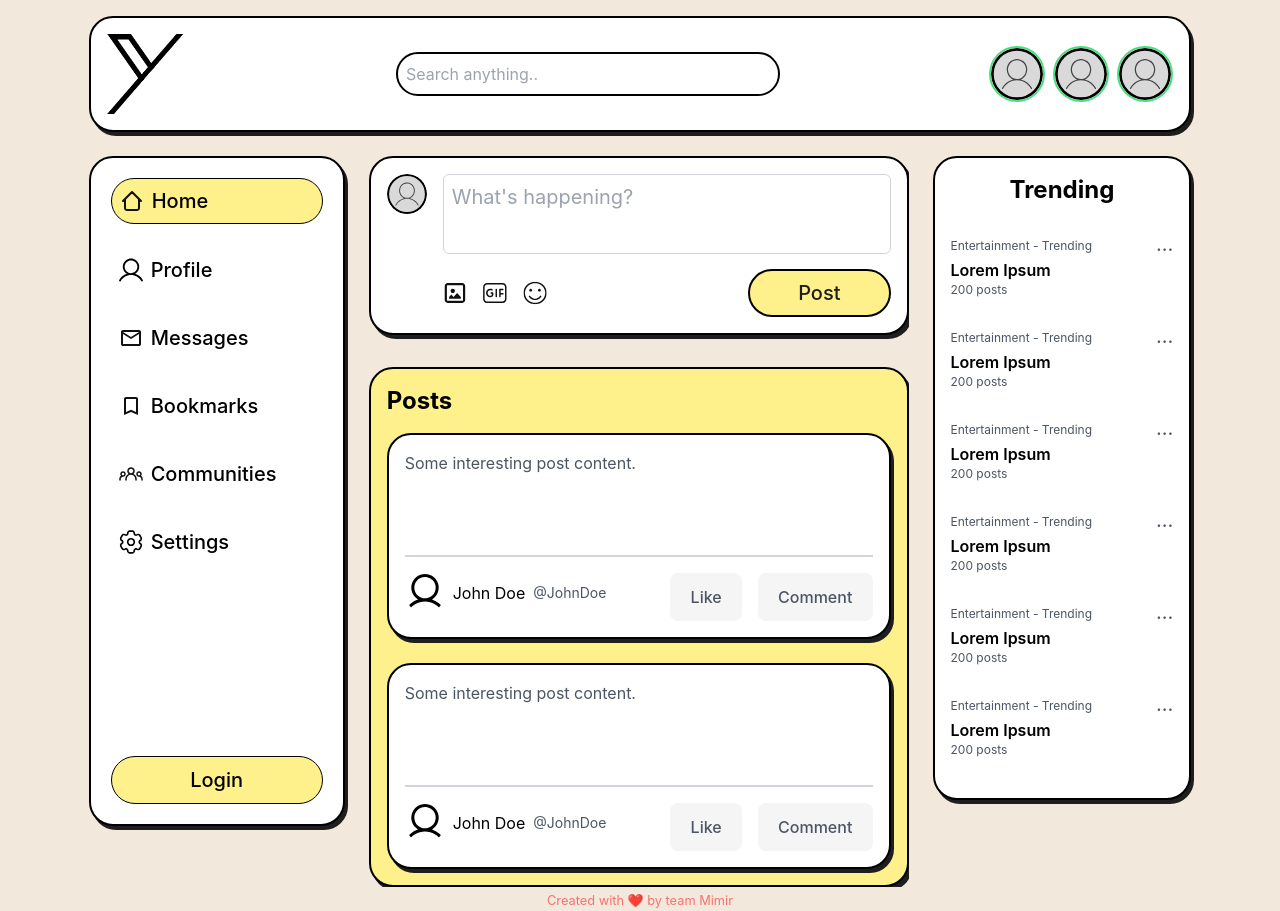
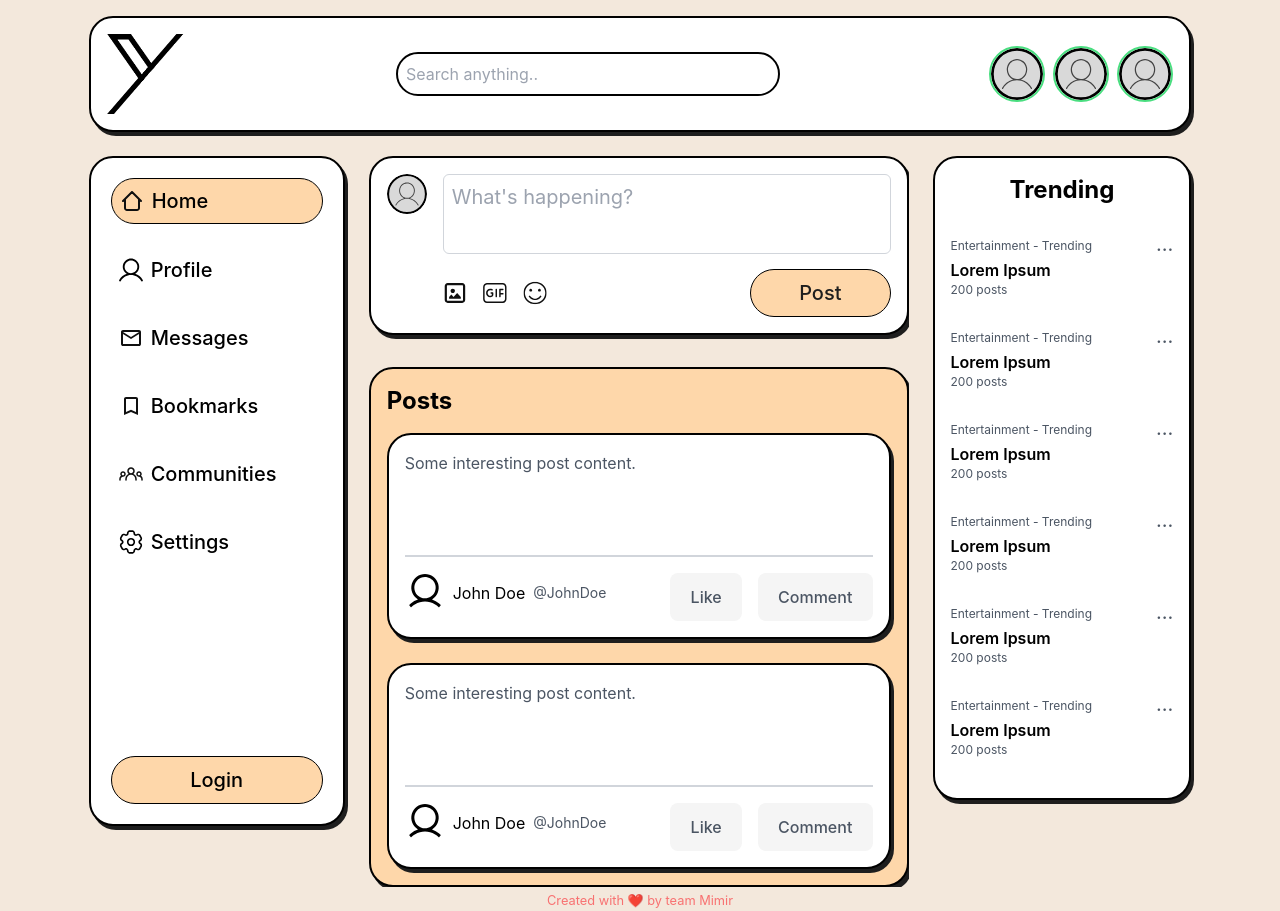
Before and after one commit to Noroff-FED-Campus-Assignments/css-frameworks-mimir, a React (Vite) app: page / in a window 1280 px wide. Built offline with nearby package versions, Linux system fonts and the light colour scheme.

Commit message:
home-mobile-nav-done

```diff
--- a/src/components/home-nav/index.jsx
+++ b/src/components/home-nav/index.jsx
@@ -11,7 +11,7 @@ function NavBar() {
   return (
     <nav className="bg-white rounded-3xl p-5 w-64 border-2 border-black shadow-custom flex flex-col text-xl">
       <ul className="space-y-6">
-        <li className="flex items-center p-2 bg-yellow-200 rounded-3xl border border-black hover:bg-yellow-400">
+        <li className="flex items-center p-2 bg-orange-200 rounded-3xl border border-black hover:bg-yellow-400">
           <img src={HomeIcon} alt="Home Icon" className="w-6 h-6 mr-2" />
           <Link to="/" style={{ color: "black" }}>
             Home
@@ -61,7 +61,7 @@ function NavBar() {
       <div className="pb-16"></div>
       <div className="pb-16"></div>
 
-      <button className="bg-yellow-200 rounded-3xl border border-black p-2 w-full mt-auto hover:bg-yellow-400">
+      <button className="bg-orange-200 rounded-3xl border border-black p-2 w-full mt-auto hover:bg-yellow-400">
         <Link to="/Login" style={{ color: "black" }}>
           Login
         </Link>
--- /dev/null
+++ b/src/components/mobile-nav/index.jsx
@@ -0,0 +1,51 @@
+import React from "react";
+import { Outlet, Link } from "@tanstack/react-router";
+
+import UserIcon from "../../assets/basic-user.svg";
+import CogIcon from "../../assets/icons/cog.svg";
+import HomeIcon from "../../assets/icons/home.svg";
+
+function MobileNav() {
+  // Style for the circles with border
+  const circleStyle =
+    "w-10 h-10 bg-orange-100 rounded-full border-2 border-black flex justify-center items-center";
+
+  // Style for the Home icon and its circle with border
+  const homeCircleStyle =
+    "w-14 h-14 bg-orange-100 rounded-full border-2 border-black flex justify-center items-center";
+
+  // Style for the user icon circle without border
+  const userCircleStyle =
+    "w-10 h-10 bg-orange-100 rounded-full flex justify-center items-center";
+
+  const containerStyle = {
+    lineHeight: "3rem", // Adjust the line-height to set the height
+  };
+
+  return (
+    <div className="fixed bottom-4 left-0 right-0 bg-orange-200 border-t-2 border-b-4 border-black p-4 flex items-center justify-center rounded-md">
+      {/* Settings */}
+      <Link to="/profile" style={{ color: "black" }}>
+        <div className={`${circleStyle} mx-2 py-2`} style={containerStyle}>
+          <img src={CogIcon} alt="Settings" className="w-6 h-6" />
+        </div>
+      </Link>
+
+      {/* Home Button */}
+      <Link to="/" style={{ color: "black" }}>
+        <div className={`${homeCircleStyle} mx-10 my-4`} style={containerStyle}>
+          <img src={HomeIcon} alt="Home" className="w-8 h-8" />
+        </div>
+      </Link>
+
+      {/* User Icon */}
+      <Link to="/Login" style={{ color: "black" }}>
+        <div className={`${userCircleStyle} mx-2 py-2`} style={containerStyle}>
+          <img src={UserIcon} alt="User" className="w-10 h-10" />
+        </div>
+      </Link>
+    </div>
+  );
+}
+
+export default MobileNav;
--- a/src/components/posts/index.jsx
+++ b/src/components/posts/index.jsx
@@ -3,7 +3,7 @@ import UserIcon from "../../assets/icons/user.svg";
 
 function OtherPosts() {
   return (
-    <div className="bg-yellow-200 p-4 rounded-3xl border-2 shadow-custom border-black">
+    <div className="bg-orange-200 p-4 rounded-3xl border-2 shadow-custom border-black">
       <h1 className="text-2xl font-bold text-black mb-4 text-left">Posts</h1>
       <div className="bg-white p-4 shadow-custom rounded-3xl border-2 border-black">
         {/* Post Content */}
--- a/src/components/users-post/index.jsx
+++ b/src/components/users-post/index.jsx
@@ -29,7 +29,7 @@ function PostSubmission() {
         </div>
 
         {/* Post Button */}
-        <button className="bg-yellow-200 px-12 py-2 ms-12 rounded-3xl border-2 border-black hover:bg-yellow-400">
+        <button className="bg-orange-200 px-12 py-2 ms-12 rounded-3xl border border-black hover:bg-yellow-400">
           Post
         </button>
       </div>
--- a/src/pages/Home.jsx
+++ b/src/pages/Home.jsx
@@ -6,6 +6,7 @@ import PostSubmission from "../components/users-post/index.jsx";
 import OtherPosts from "../components/posts/index.jsx";
 import TrendingSection from "../components/trending/index.jsx";
 import useMetaTags from "../hooks/useMetaTags";
+import MobileNav from "../components/mobile-nav/index.jsx";
 
 function HomePage() {
   useMetaTags("Home", "Welcome to our homepage.");
```
